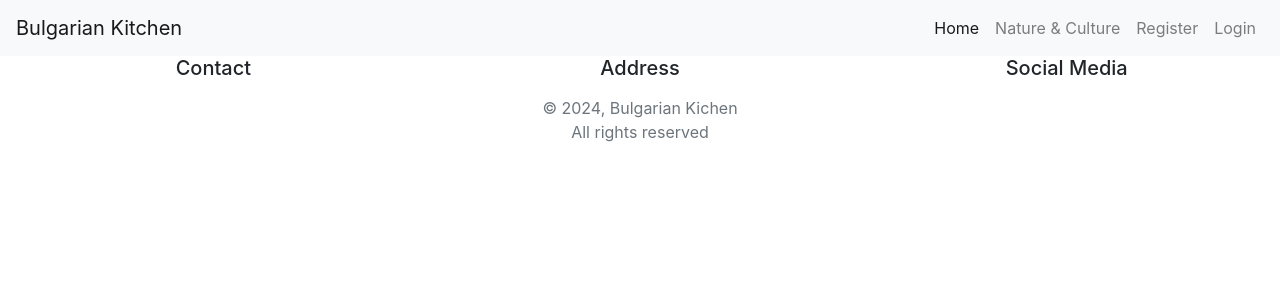
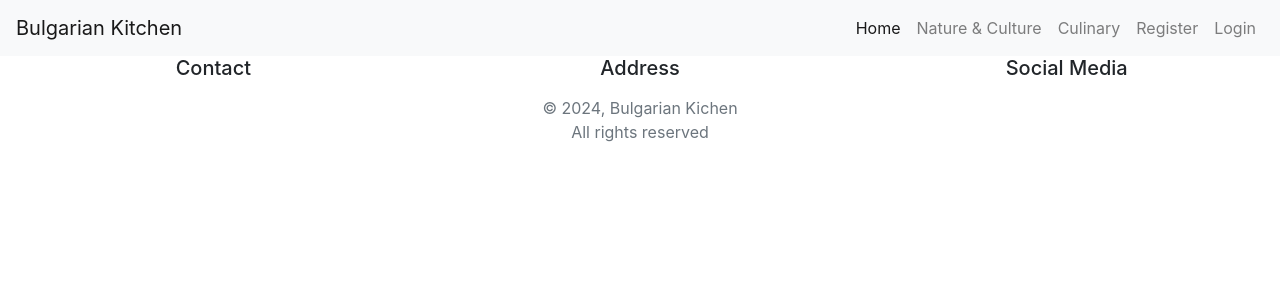
Before and after one commit to IvoSt98/bg-kitchen, a Django app: page / in a window 1280 px wide. Shown: the top 300 px of the page. Run offline with Django 4.2, Linux system fonts and the light colour scheme.

Commit message:
Adding new link to the nav

```diff
--- a/templates/base.html
+++ b/templates/base.html
@@ -32,6 +32,9 @@
                 </li>
                 <li class="nav-item">
                     <a class="nav-link" href="#">Nature & Culture</a>
+                </li>
+                <li class="nav-item">
+                    <a class="nav-link" href="#">Culinary</a>
                 </li>
                 {% if user.is_authenticated %}
                 <li class="nav-item">
```
